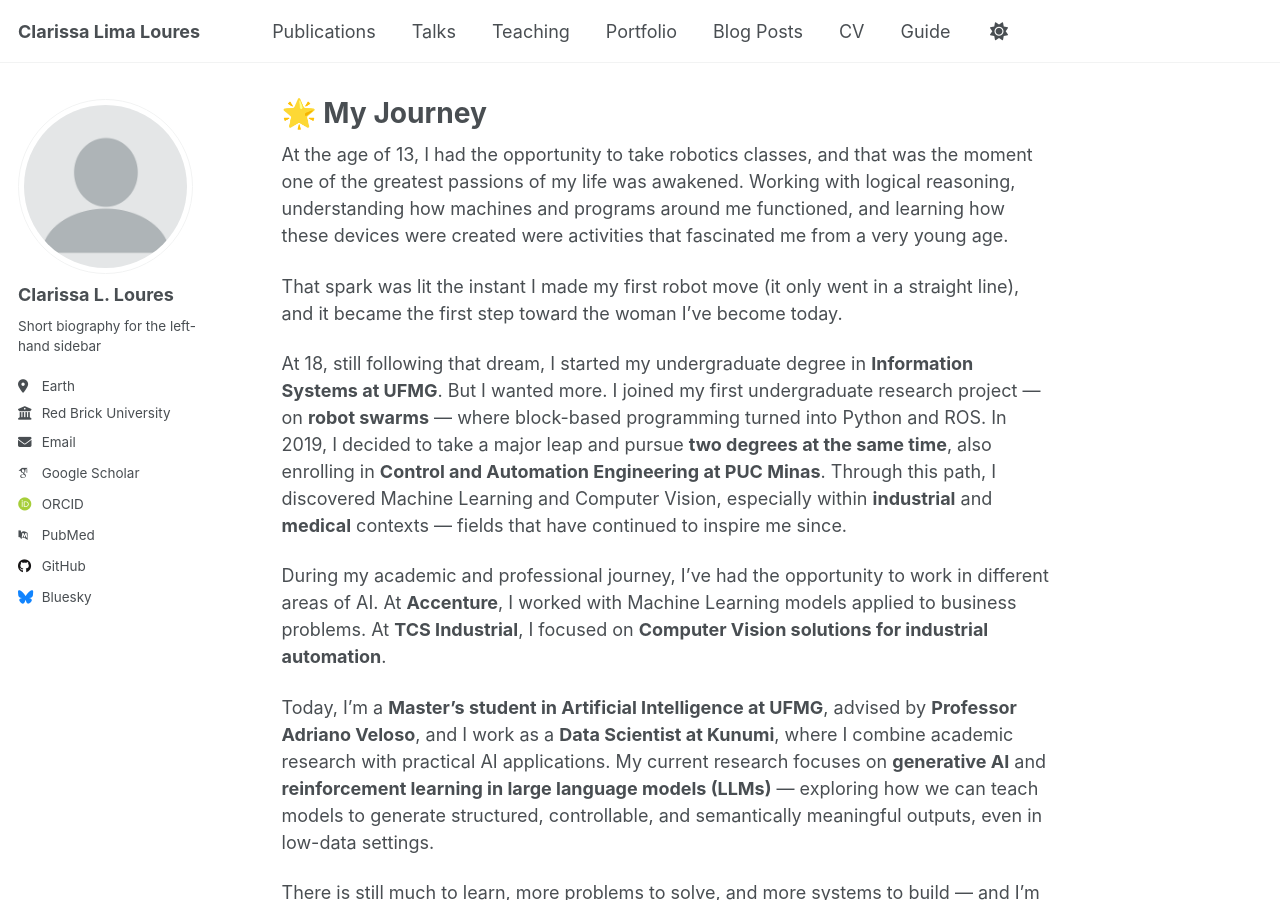
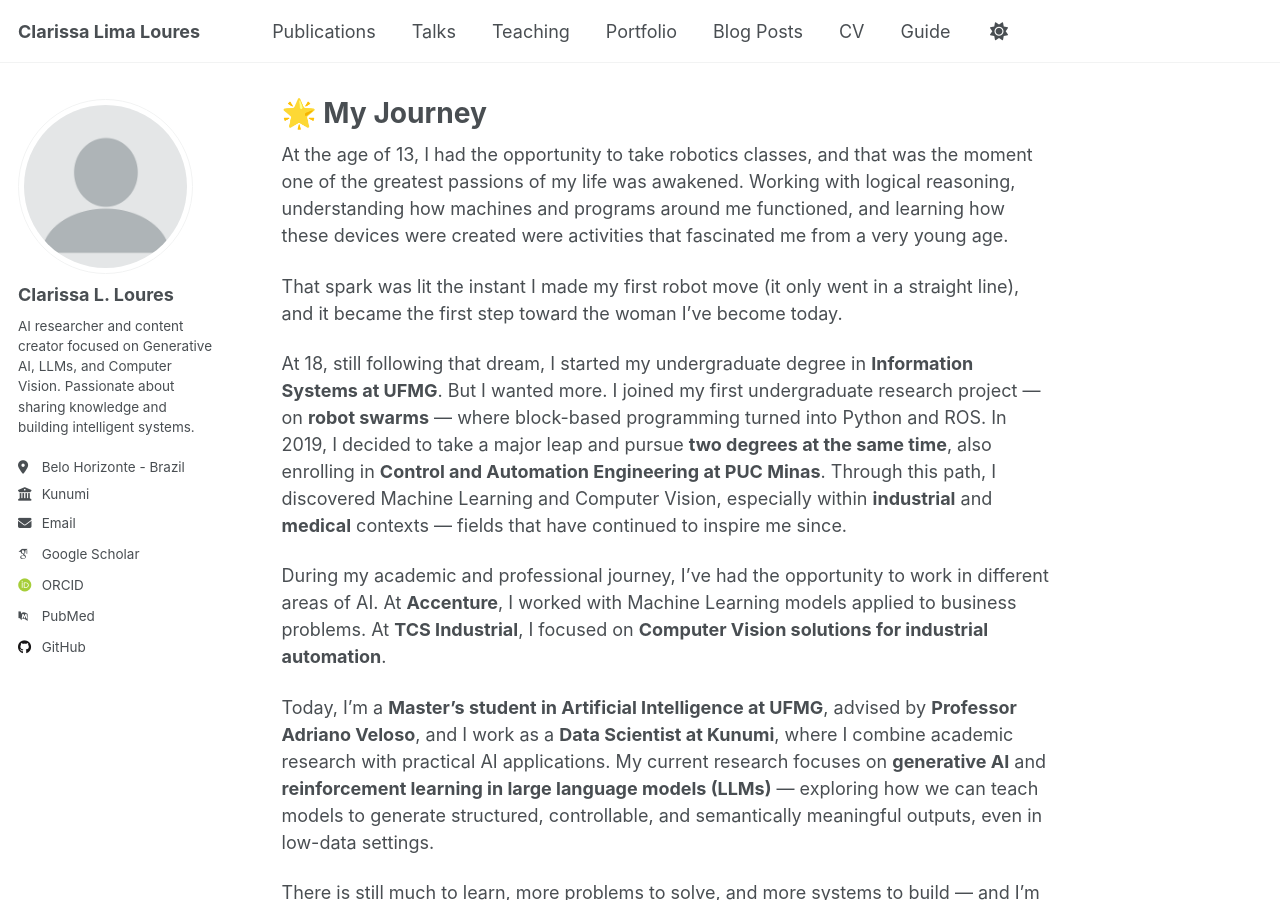
Before and after one commit to Clalloures/clalloures.github.io, a Jekyll site: the page built from _pages/about.md, in a window 1280 px wide and 900 px high. Built offline with Jekyll 4.4.1, drawn with Linux system fonts in a browser that asks for light colours; some web fonts are replaced.

Commit message:
Update _config.yml

```diff
--- a/_config.yml
+++ b/_config.yml
@@ -25,9 +25,9 @@ author:
   avatar           : "profile.png"
   name             : "Clarissa L. Loures"
   pronouns         : # example: "she/her"
-  bio              : "Short biography for the left-hand sidebar"
-  location         : "Earth"
-  employer         : "Red Brick University"
+  bio              : "AI researcher and content creator focused on Generative AI, LLMs, and Computer Vision. Passionate about sharing knowledge and building intelligent systems."
+  location         : "Belo Horizonte - Brazil"
+  employer         : "Kunumi"
   uri              : # URL
   email            : "clarissaloures.ai@gmail.com"
 
@@ -45,12 +45,12 @@ author:
   bitbucket        : # Username - Update with your username on the site
   codepen          : # Username
   dribbble         : # Username
-  github           : "academicpages"
+  github           : "clalloures"
   kaggle           : # Username
   stackoverflow    : # User number or user number and name (i.e., use "1" or "1/jeff-atwood")
 
   # Social media
-  bluesky          : "bsky.app" # Replace this with you Bluesky username
+  bluesky          : #"bsky.app" # Replace this with you Bluesky username
   facebook         : # Username
   flickr           : # Username
   foursquare       : # Username
```
